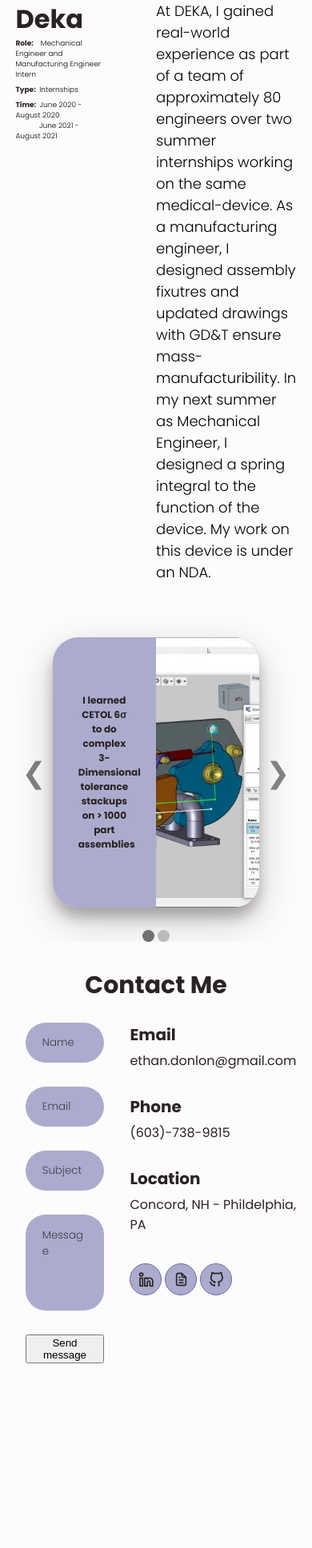
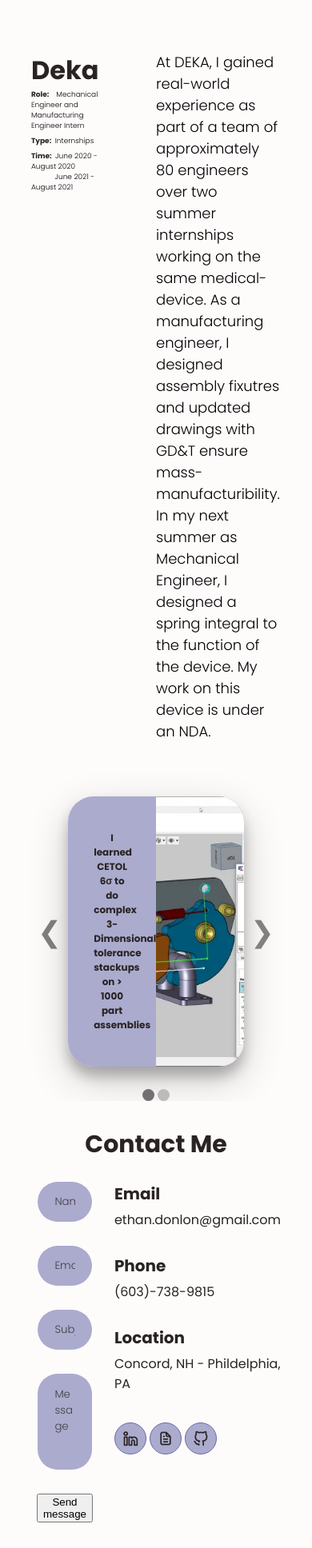
Before and after one commit to elidonner/PersonalWebsite, a Flask app: page /deka in a window 390 px wide. Shown: the part 90-2026 px from the top of the page at 80% size. Before the commit the page ends 1795 px from the top, so only its background shows below. Run offline with Flask 2, Linux system fonts and the light colour scheme; some libraries are stand-ins or nearby versions.

Commit message:
more responsiveness for mac

```diff
--- a/static/css/slidshow.css
+++ b/static/css/slidshow.css
@@ -20,6 +20,7 @@
 
 .project-description-text {
   font-size: large;
+  height:auto;
 }
 
 .project-header {
--- a/static/css/styles.css
+++ b/static/css/styles.css
@@ -613,6 +613,14 @@ img {
   }
 }
 
+@media (max-width: 1700px) {
+  section,
+  header {
+    width: 80%;
+    max-width: 80%;
+  }
+}
+
 @media (max-width: 767px) {
   :root {
     --text-adjust: 0.5;
--- a/static/js/script.js
+++ b/static/js/script.js
@@ -1,7 +1,7 @@
 window.addEventListener("load", function() {
-  adjust_header_height();
+  // adjust_header_height();
   round_overflow_container();
-  window.addEventListener("resize", adjust_header_height);
+  // window.addEventListener("resize", adjust_header_height);
   document.querySelector(".page-loader").classList.add("fade-out");
   setTimeout(() => {
     document.querySelector(".page-loader").style.display = "none";
--- a/templates/index.html
+++ b/templates/index.html
@@ -1,7 +1,7 @@
 {% extends 'base.html' %} {% block content %}
 
 <!-- Header -->
-<header id="home" class="home column">
+<header id="home" class="about column">
   <div class="home-info row">
     <div class="home-text column padding-right-64 padding-left-64">
       <p class="xlarge text-black">Hi, my name is</p>
--- a/templates/projects/deka.html
+++ b/templates/projects/deka.html
@@ -1,7 +1,7 @@
 {% extends 'base.html' %} {% block content %}
 <link rel="stylesheet" href="/static/css/slidshow.css" />
 <header id="home" class="home column project-description">
-  <div class="row">
+  <div class="row padding-top-64">
     <div class="project-column column padding-right-64">
       <h1 class="jumbo">Deka</h1>
       <p class="project-header large" style="display: inline; padding-top: 0px">
--- a/templates/projects/dove.html
+++ b/templates/projects/dove.html
@@ -1,7 +1,7 @@
 {% extends 'base.html' %} {% block content %}
 <link rel="stylesheet" href="/static/css/slidshow.css" />
 <header id="home" class="home column project-description">
-  <div class="row">
+  <div class="row padding-top-64">
     <div class="project-column column padding-right-64">
       <h1 class="jumbo">Dove</h1>
       <p class="project-header large" style="display: inline; padding-top: 0px">
--- a/templates/projects/ollie.html
+++ b/templates/projects/ollie.html
@@ -1,7 +1,7 @@
 {% extends 'base.html' %} {% block content %}
 <link rel="stylesheet" href="/static/css/slidshow.css" />
 <header id="home" class="home column project-description">
-  <div class="row">
+  <div class="padding-top-64 row">
     <div class="project-column column padding-right-64">
       <h1 class="jumbo">Ollie</h1>
       <p class="project-header large" style="display: inline; padding-top: 0px">
```
